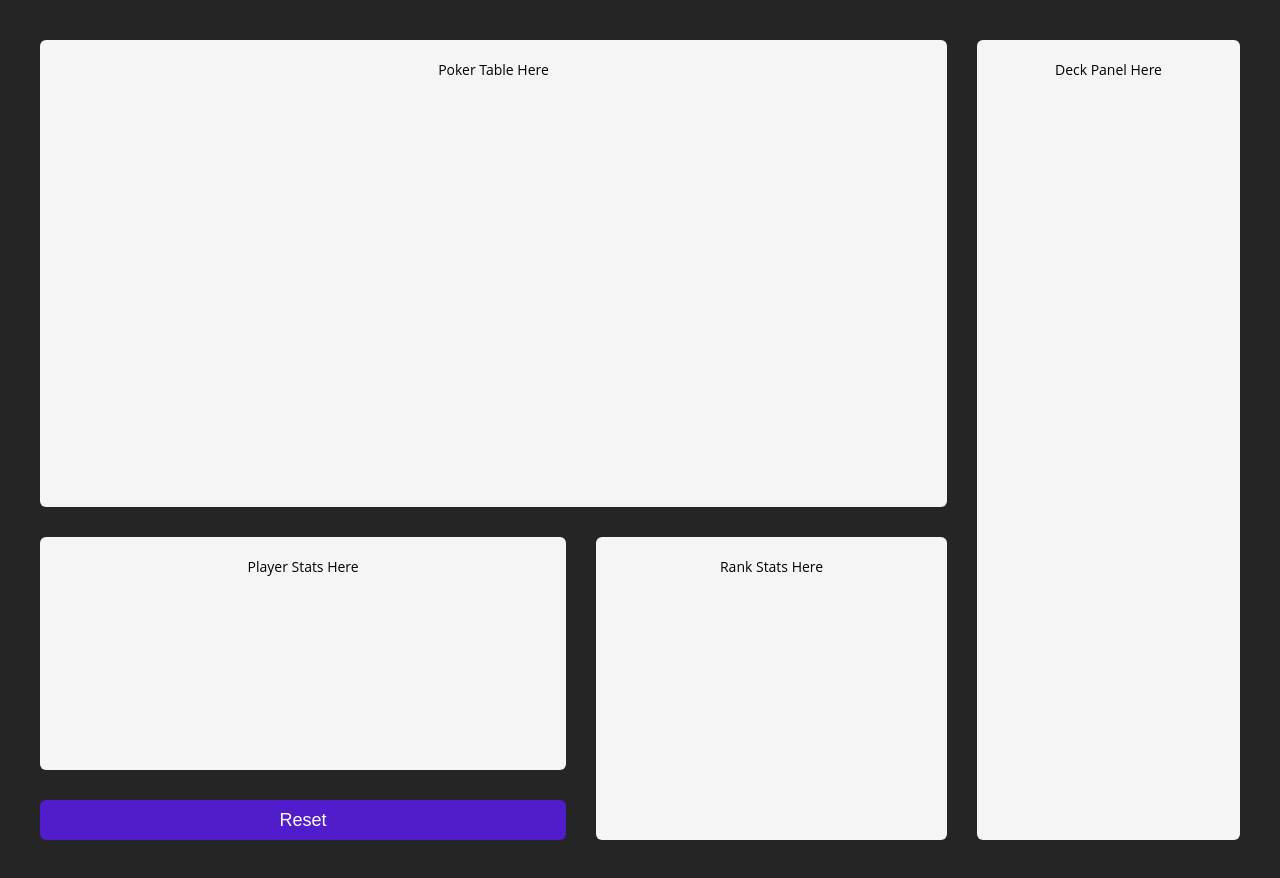
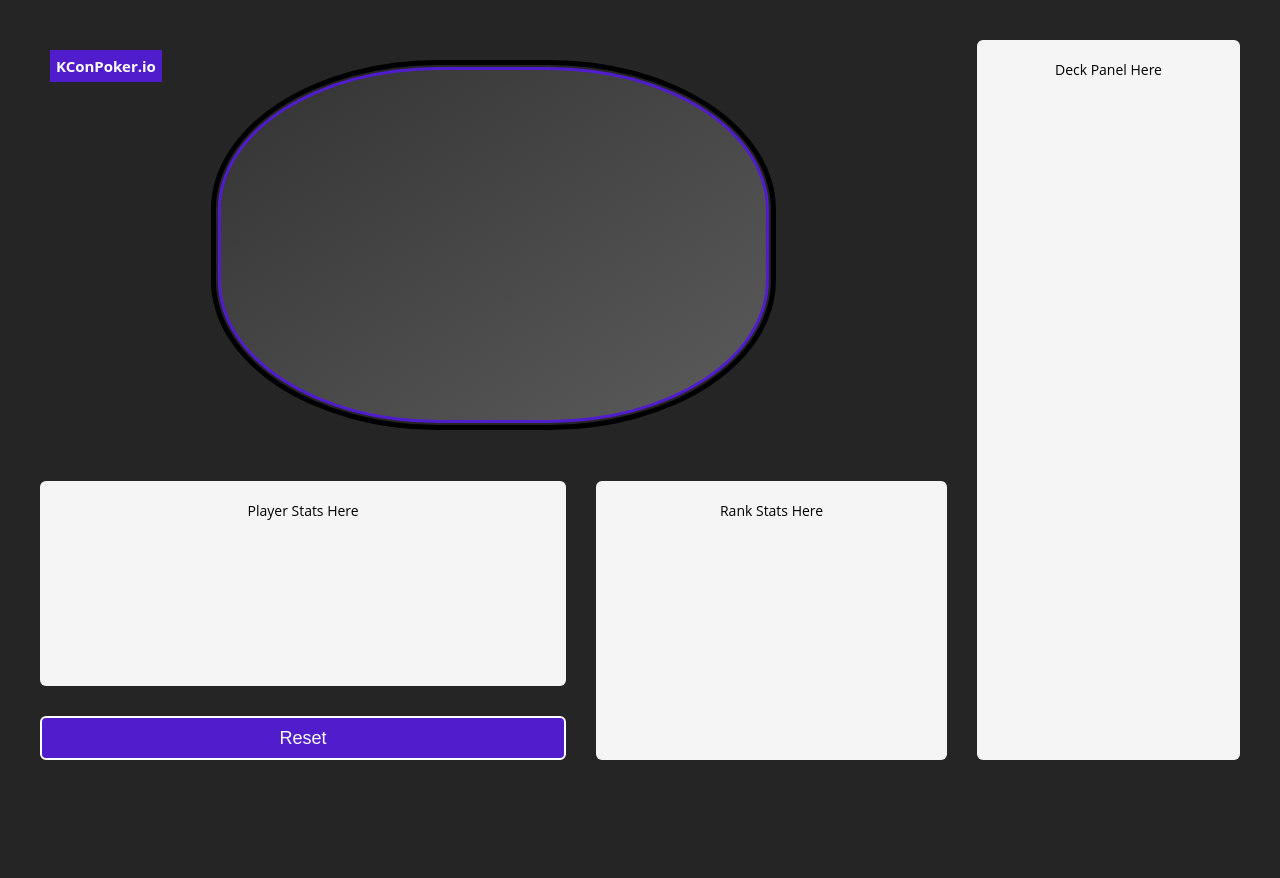
Before and after one commit to PlainOldKevin/KConPoker, a React (Vite) app in the folder client/: page / in a window 1280 px wide. After the commit the page ends 800 px from the top, so only its background shows below. Built offline with nearby package versions, Linux system fonts and the light colour scheme.

Commit message:
added table outline. no cards

```diff
--- a/client/src/components/AppShell/AppShell.module.css
+++ b/client/src/components/AppShell/AppShell.module.css
@@ -8,6 +8,6 @@ grid-template-areas:
         "table table deck"
         "playerStats rankStats deck"
         "reset rankStats deck";
-height: 100vh;
     padding: 20px;
+    height: 90vh;
 }
--- a/client/src/components/PokerTable/PokerTable.module.css
+++ b/client/src/components/PokerTable/PokerTable.module.css
@@ -1,9 +1,31 @@
-.table {
+.tableArea {
     grid-area: table;
-    padding: 20px;
-    text-align: center;
-    background-color: #f5f5f5;
+    position: relative;
+    padding: 10px;
     text-align: center;
     color: black;
     border-radius: 6px;
 }
+
+.table {
+    height: 350px;
+    position: absolute;
+    background-image: linear-gradient(to bottom right, #333333, #474747, #5b5b5b);
+    width: 60%;
+    border-radius: 40%;
+    border: 3px solid #511ccc;
+    outline: 5px solid black; /* Outer border: 2px orange */
+   outline-offset: 2px;
+    top: 50%;
+    left: 50%;
+    transform: translate(-50%, -50%);
+}
+
+.branding {
+    background-color: #511ccc;
+    color: white;
+    padding: 6px;
+    font-weight: bold;
+    font-size: 15px;
+    float: left
+}
--- a/client/src/components/PokerTable/PokerTable.tsx
+++ b/client/src/components/PokerTable/PokerTable.tsx
@@ -1,5 +1,10 @@
 import styles from "./PokerTable.module.css";
 
 export default function PokerTable() {
-  return <div className={styles.table}>Poker Table Here</div>;
+  return (
+    <div className={styles.tableArea}>
+      <span className={styles.branding}>KConPoker.io</span>
+      <div className={styles.table}></div>
+    </div>
+  );
 }
--- a/client/src/components/ResetButton/ResetButton.module.css
+++ b/client/src/components/ResetButton/ResetButton.module.css
@@ -1,7 +1,7 @@
 .reset {
     grid-area: reset;
     outline: none;
-    border: none;
+    border: 2px solid;
     font-size: 18px;
     font-weight: 500;
     color: white;
@@ -15,4 +15,5 @@
 
 .reset:hover {
     background-color: #7349d6;
+    transition: 0.1s;
 }
--- a/client/src/index.css
+++ b/client/src/index.css
@@ -1,6 +1,6 @@
 html {
-font-family: sans-serif;
-background-color: #252526;
+    font-family: sans-serif;
+    background-color: #252526;
 }
 
 body {
@@ -9,4 +9,6 @@ body {
     font-family: "Open Sans", sans-serif;
     margin: 0;
     font-size: 14px;
+    height: 100vh;
+    overflow: hidden;
 }
```
Lines whose indentation alone changed are shown as unchanged.
